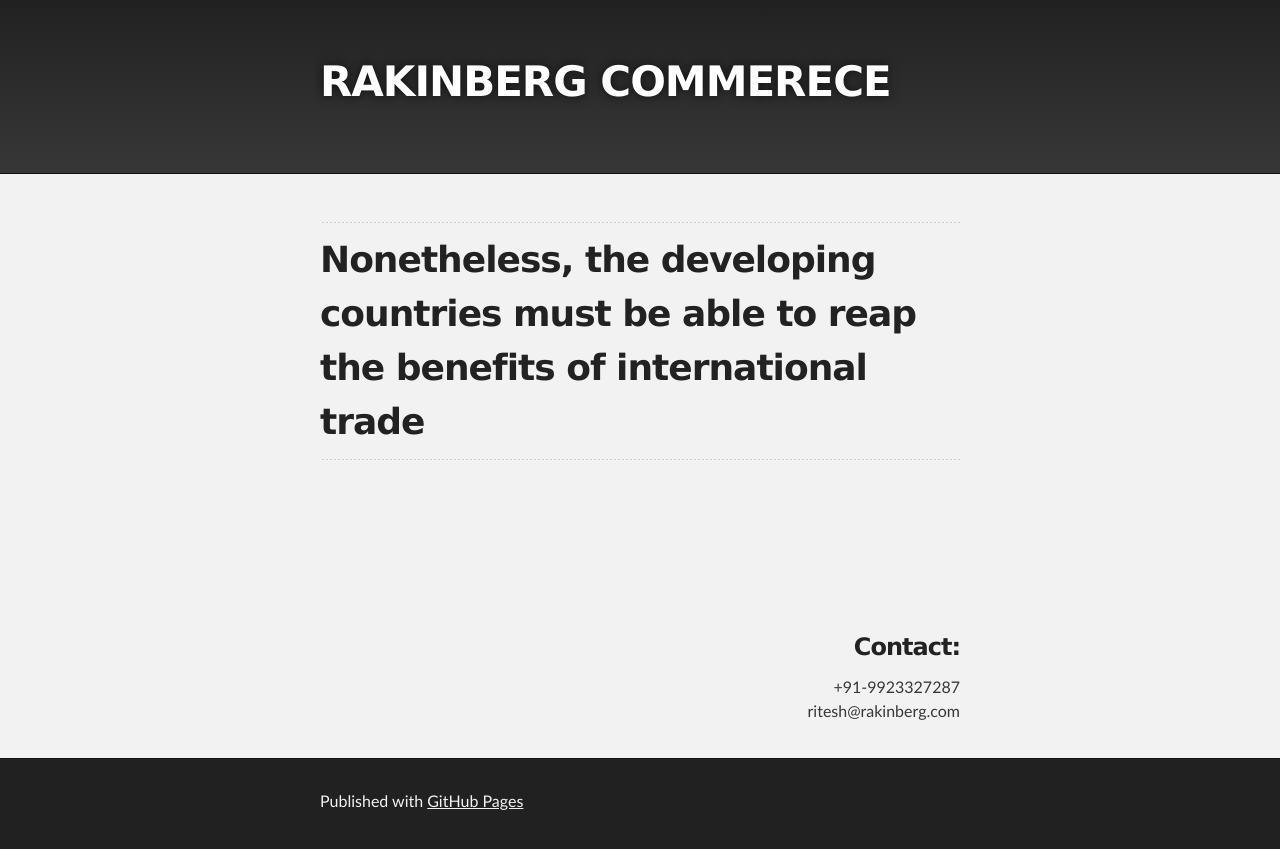
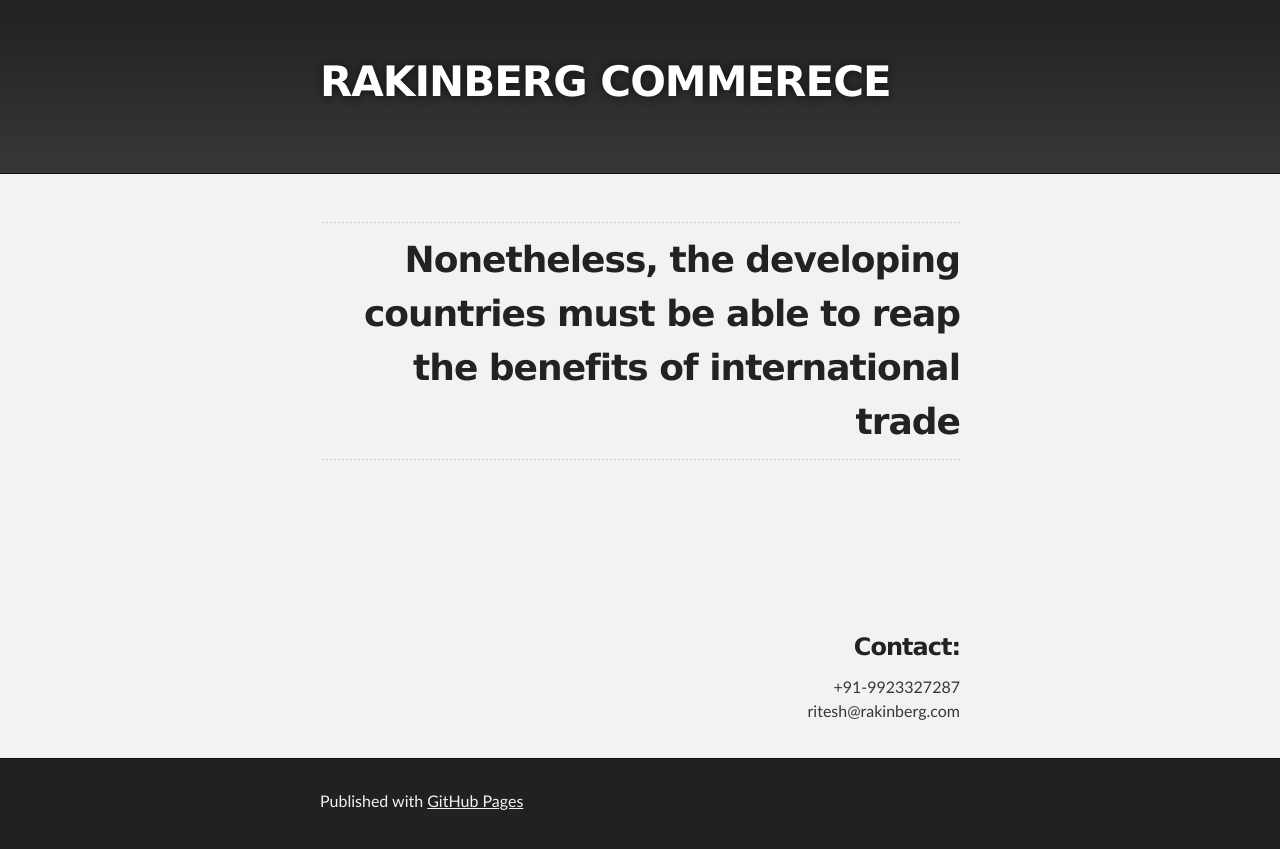
Before and after one commit to rakinberg/rakinberg.github.io, a Jekyll site: the page built from index.md, in a window 1280 px wide. Shown: the top 849 px of the page. Built offline with Jekyll 4.4.1, drawn with Linux system fonts in a browser that asks for light colours; our own code applies the rules of GitHub Pages for plain Markdown files; the repository's description, which GitHub fills in, is left out.

Commit message:
Update index.md

```diff
--- a/index.md
+++ b/index.md
@@ -1,6 +1,6 @@
 <hr>
 
-# Nonetheless, the developing countries must be able to reap the benefits of international trade
+<h1 id="demo" style="text-align:right;"> Nonetheless, the developing countries must be able to reap the benefits of international trade</h1>
 
 <hr>
 
```
